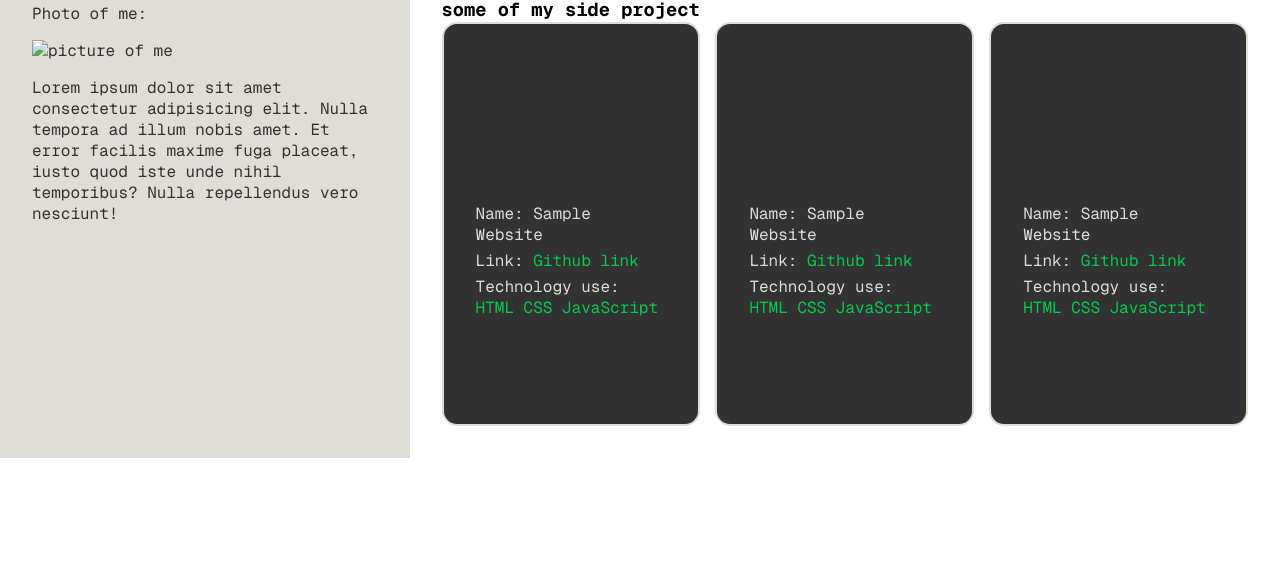
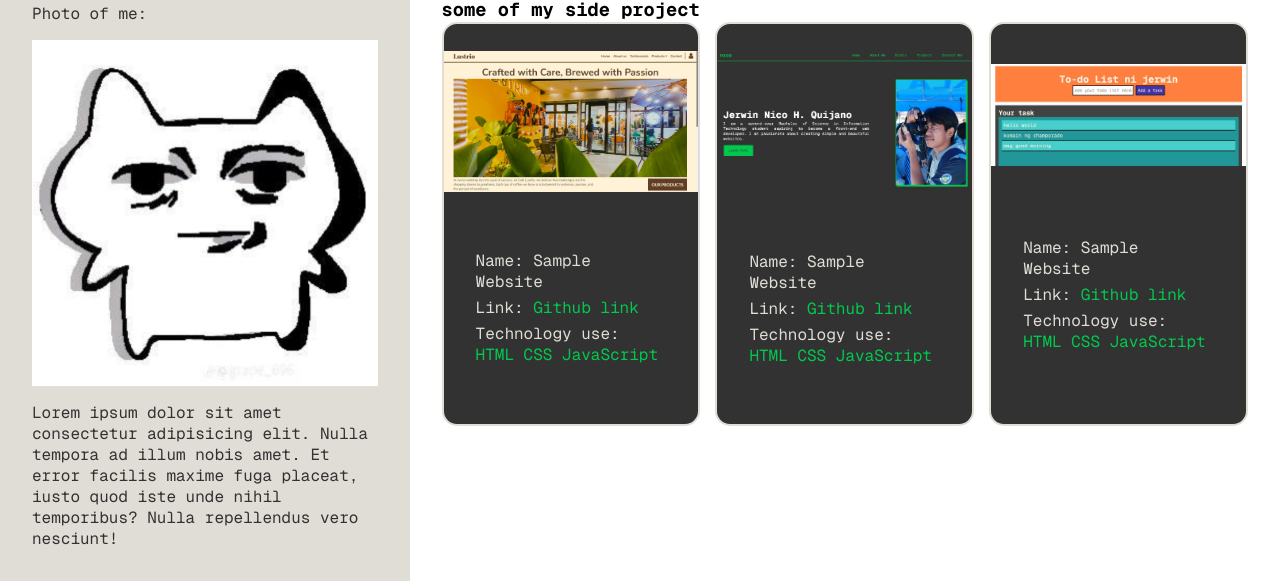
Before and after one commit to jerwinq19/responsive-webpage-ITPS205, a plain HTML site: page index.html in a window 1280 px wide. Shown: the part 355-936 px from the top of the page. Before the commit the page ends 813 px from the top, so only its background shows below. Drawn offline with Linux system fonts and the light colour scheme; the site is published under a folder, as on GitHub Pages, so addresses that start at the root find nothing.

Commit message:
Update index.html

```diff
--- a/index.html
+++ b/index.html
@@ -4,7 +4,7 @@
     <meta charset="UTF-8">
     <meta name="viewport" content="width=device-width, initial-scale=1.0">
     <title>Document</title>
-    <link rel="stylesheet" href="style.css">
+    <link rel="stylesheet" href="./style.css">
 </head>
 <body>
 
@@ -27,7 +27,7 @@
             <h1>About Me</h1>
 
             <p>Photo of me:</p>
-            <img src="/assets/imgaes/me-img.webp" alt="picture of me">
+            <img src="./assets/imgaes/me-img.webp" alt="picture of me">
 
             <p>Lorem ipsum dolor sit amet consectetur adipisicing elit. Nulla tempora ad illum nobis amet. Et error facilis maxime fuga placeat, iusto quod iste unde nihil temporibus? Nulla repellendus vero nesciunt!</p>
         </aside>
@@ -39,7 +39,7 @@
 
             <div class="card-container">
                 <div class="card">
-                    <img src="/assets/imgaes/lustrio-pic.jpg" alt="">
+                    <img src="./assets/imgaes/lustrio-pic.jpg" alt="">
                     <div class="card-text">
                         <p>Name: Sample Website</p>
                         <p>Link: <a href="">Github link</a></p>
@@ -51,7 +51,7 @@
                     </div>
                 </div>
                 <div class="card">
-                    <img src="/assets/imgaes/portfolio-pic.jpg" alt="">
+                    <img src="./assets/imgaes/portfolio-pic.jpg" alt="">
                     <div class="card-text">
                         <p>Name: Sample Website</p>
                         <p>Link: <a href="">Github link</a></p>
@@ -63,7 +63,7 @@
                     </div>
                 </div>
                 <div class="card">
-                    <img src="/assets/imgaes/todo list.jpg" alt="">
+                    <img src="./assets/imgaes/todo list.jpg" alt="">
                     <div class="card-text">
                         <p>Name: Sample Website</p>
                         <p>Link: <a href="">Github link</a></p>
```
